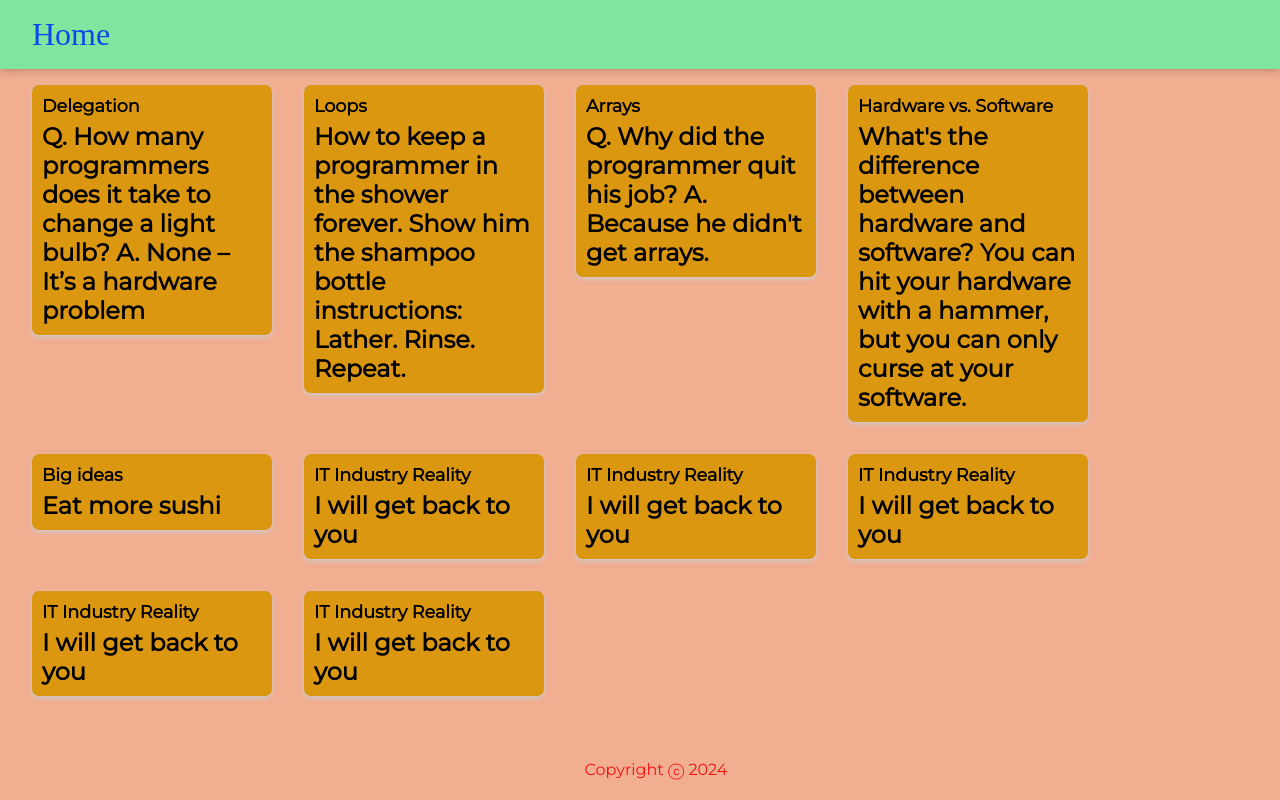
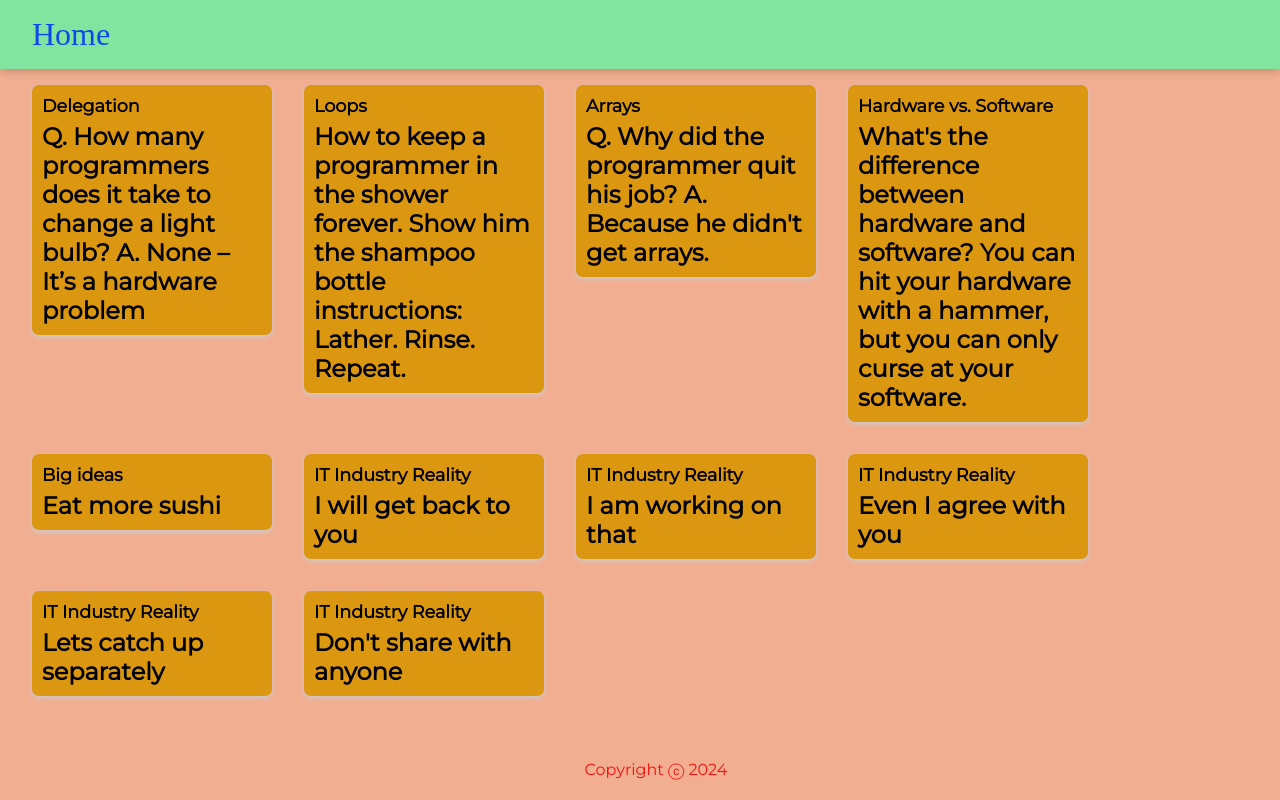
Before and after one commit to BabuliSahoo/ReactAppProject, a React (Create React App) app: page / in a window 1280 px wide. Built offline with nearby package versions, Linux system fonts and the light colour scheme; a web font is replaced by a local one.

Commit message:
Added build folder

```diff
--- a/src/notes.js
+++ b/src/notes.js
@@ -36,22 +36,22 @@ const notes = [
     {
         key: 7,
         title: "IT Industry Reality",
-        content: "I will get back to you"
+        content: "I am working on that"
     },
     {
         key: 8,
         title: "IT Industry Reality",
-        content: "I will get back to you"
+        content: "Even I agree with you"
     },
     {
         key: 9,
         title: "IT Industry Reality",
-        content: "I will get back to you"
+        content: "Lets catch up separately"
     },
     {
         key: 10,
         title: "IT Industry Reality",
-        content: "I will get back to you"
+        content: "Don't share with anyone"
     }
   ];
 
```
